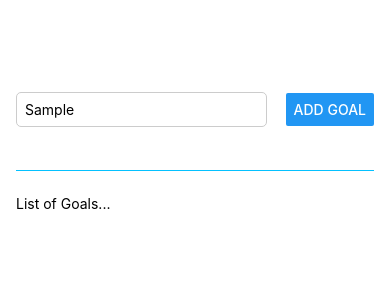
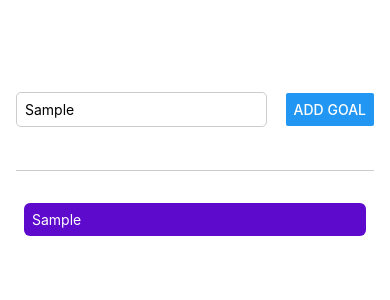
Before and after one commit to Charles-Rocke/React-Native-Goal-App, a React Native app: screen / in a window 390 px wide. Both pictures are taken after typing "Sample" into the empty fields and a click on the button "ADD GOAL". Shown: the top 300 px of the page. Built offline with nearby package versions, Linux system fonts and the light colour scheme.

Commit message:
Using FlatList to be able to scrolla and rener goals in a list format

```diff
--- a/App.js
+++ b/App.js
@@ -2,11 +2,21 @@
  * Shift + alt + f
  */
 import { StatusBar } from "expo-status-bar";
-import { Button, StyleSheet, Text, TextInput, View } from "react-native";
+import {
+  Button,
+  StyleSheet,
+  Text,
+  TextInput,
+  View,
+  ScrollView,
+  FlatList,
+} from "react-native";
 import { useState } from "react";
+// import styles from "./styles";
 
 export default function App() {
   const [enteredGoalText, setEnteredGoalText] = useState("");
+  const [courseGoals, setCourseGoals] = useState([]);
 
   // fetch user input
   function goaldInputHandler(enteredText) {
@@ -15,7 +25,10 @@ export default function App() {
 
   // add goal to list
   function addGoalHandler() {
-    console.log(enteredGoalText)
+    setCourseGoals((currentCourseGoals) => [
+      ...currentCourseGoals,
+      { text: enteredGoalText, id: Math.random().toString() },
+    ]);
   }
 
   return (
@@ -29,7 +42,21 @@ export default function App() {
         <Button title="Add Goal" onPress={addGoalHandler} />
       </View>
       <View style={styles.goalsContainer}>
-        <Text>List of Goals...</Text>
+        {/* Flat list is scroll view but with perfomance optimization built in */}
+        <FlatList
+          keyExtractor={(item, index) => {
+            return item.id;
+          }}
+          data={courseGoals}
+          alwaysBounceVertical={false}
+          renderItem={(itemData) => {
+            return (
+              <View style={styles.goalItem}>
+                <Text style={styles.goalText}>{itemData.item.text}</Text>
+              </View>
+            );
+          }}
+        />
       </View>
     </View>
   );
@@ -49,7 +76,7 @@ const styles = StyleSheet.create({
     alignItems: "center",
     marginBottom: 24,
     borderBottomWidth: 1,
-    borderBottomColor: "#05c1ff",
+    borderBottomColor: "#cccccc",
   },
   textInput: {
     borderWidth: 1,
@@ -62,4 +89,13 @@ const styles = StyleSheet.create({
   goalsContainer: {
     flex: 5,
   },
+  goalItem: {
+    margin: 8,
+    padding: 8,
+    borderRadius: 6,
+    backgroundColor: "#5e0acc",
+  },
+  goalText: {
+    color: "white",
+  },
 });
--- /dev/null
+++ b/styles.js
@@ -0,0 +1,41 @@
+import { StyleSheet } from "react-native";
+
+const styles = StyleSheet.create({
+  // Max styles
+  appContainer: {
+    flex: 1,
+    padding: 50,
+    paddingHorizontal: 16,
+  },
+  inputContainer: {
+    flex: 1,
+    flexDirection: "row",
+    justifyContent: "space-between",
+    alignItems: "center",
+    marginBottom: 24,
+    borderBottomWidth: 1,
+    borderBottomColor: "#cccccc",
+  },
+  textInput: {
+    borderWidth: 1,
+    borderColor: "#cccccc",
+    borderRadius: 5,
+    width: "70%",
+    marginRight: 8,
+    padding: 8,
+  },
+  goalsContainer: {
+    flex: 5,
+  },
+  goalItem: {
+    margin: 8,
+    padding: 8,
+    borderRadius: 6,
+    backgroundColor: "#5e0acc",
+  },
+  goalText: {
+    color: "white",
+  },
+});
+
+export default styles;
```
